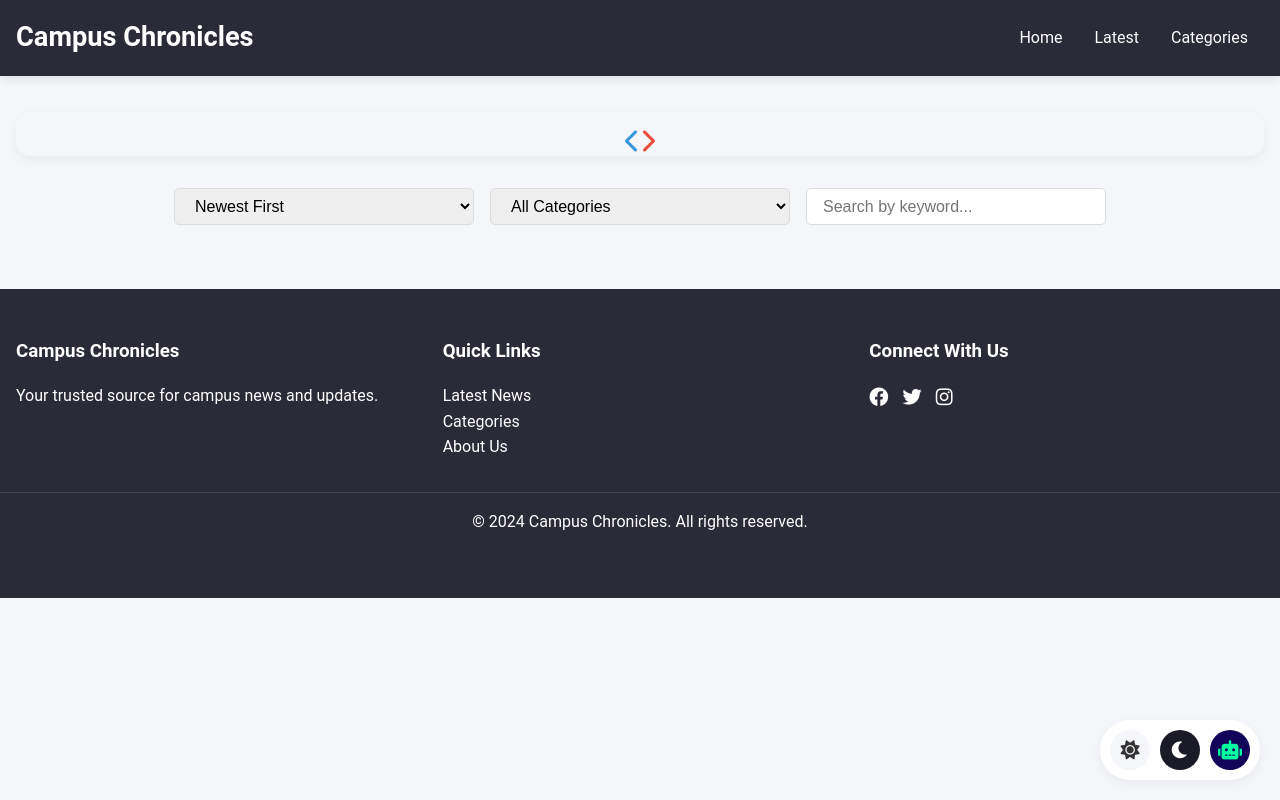
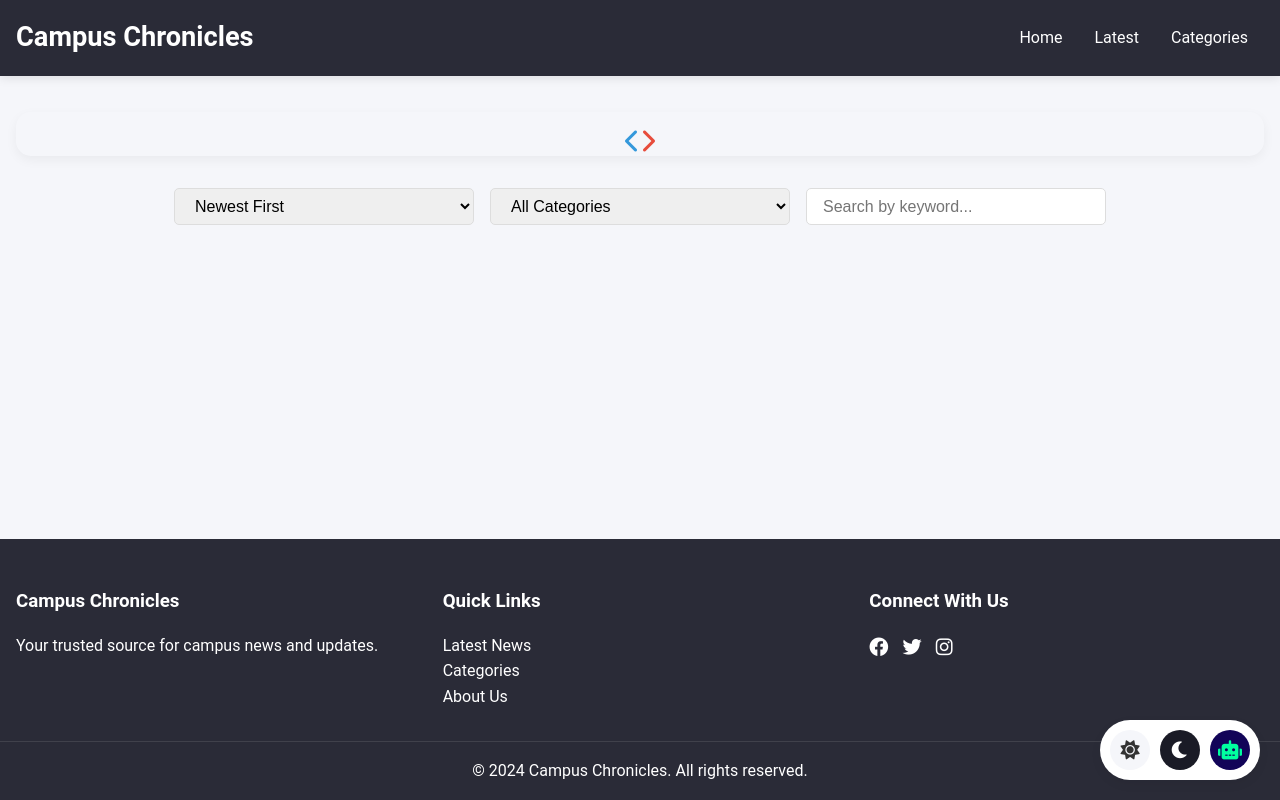
Before and after one commit to galaxie-dev/Campus-Chronicles--web, a website: page index.html in a window 1280 px wide. Drawn offline with nearby package versions, Linux system fonts and the light colour scheme; no server answers; files whose address does not match are found by name.

Commit message:
Update styles.css

```diff
--- a/styles.css
+++ b/styles.css
@@ -47,6 +47,11 @@
 }
 
 body {
+    min-height: 100vh;
+    display: flex;
+    flex-direction: column;
+    margin: 0;
+    padding: 0;
     font-family: 'Roboto', Arial, sans-serif; /* Use a modern, web-safe font */
     line-height: 1.6;
     background: var(--background-color);
@@ -138,11 +143,11 @@ body {
 
 /* Main Content */
 main {
-    margin-top: 80px;
+    flex: 1 0 auto;
+    width: 100%;
+    max-width: 1400px;
+    margin: 80px auto 0;
     padding: 2rem 1rem;
-    max-width: 1400px;
-    margin-left: auto;
-    margin-right: auto;
 }
 
 /* Slider Styles */
@@ -295,9 +300,12 @@ main {
 
 /* Footer Styles */
 .footer {
+    flex-shrink: 0;
     background: var(--primary-color);
     color: var(--light-text);
-    padding: 3rem 0;
+    padding: 3rem 0 0;
+    margin-top: auto;
+    width: 100%;
 }
 
 .footer-content {
```
